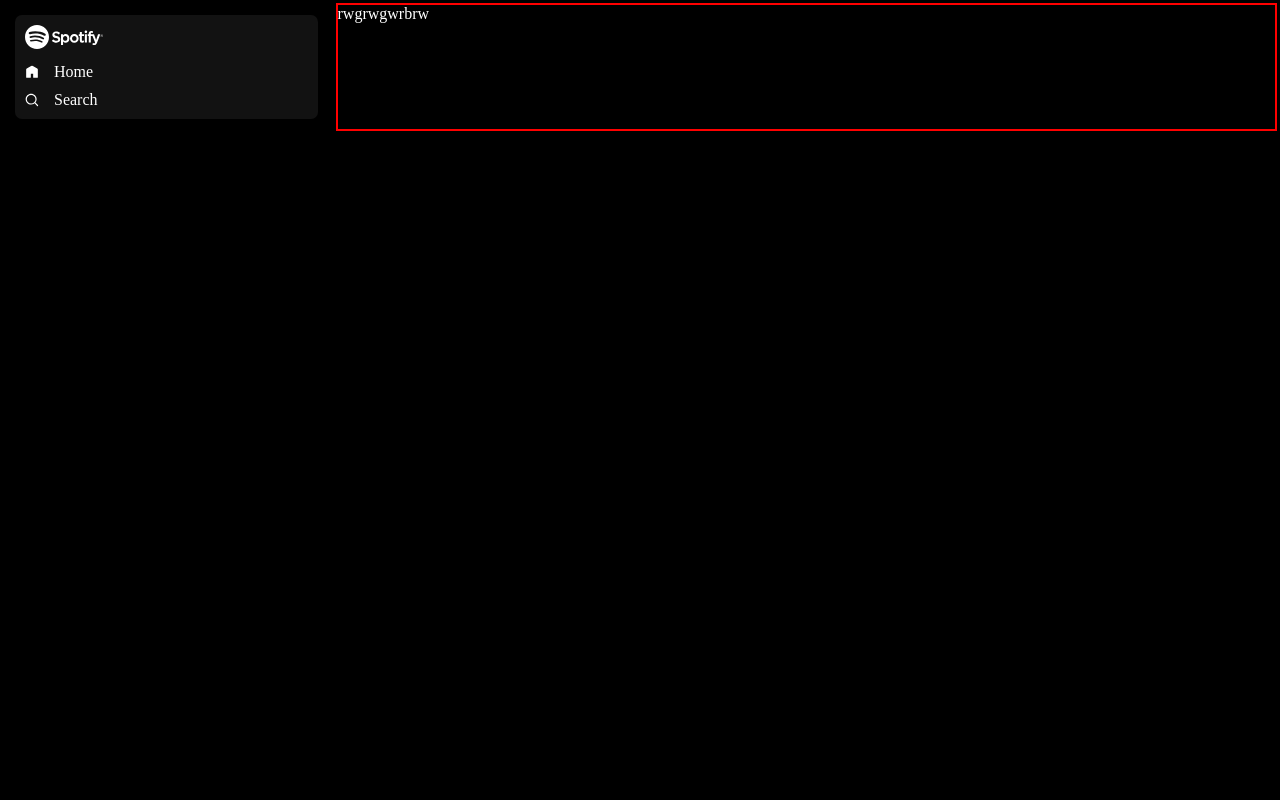
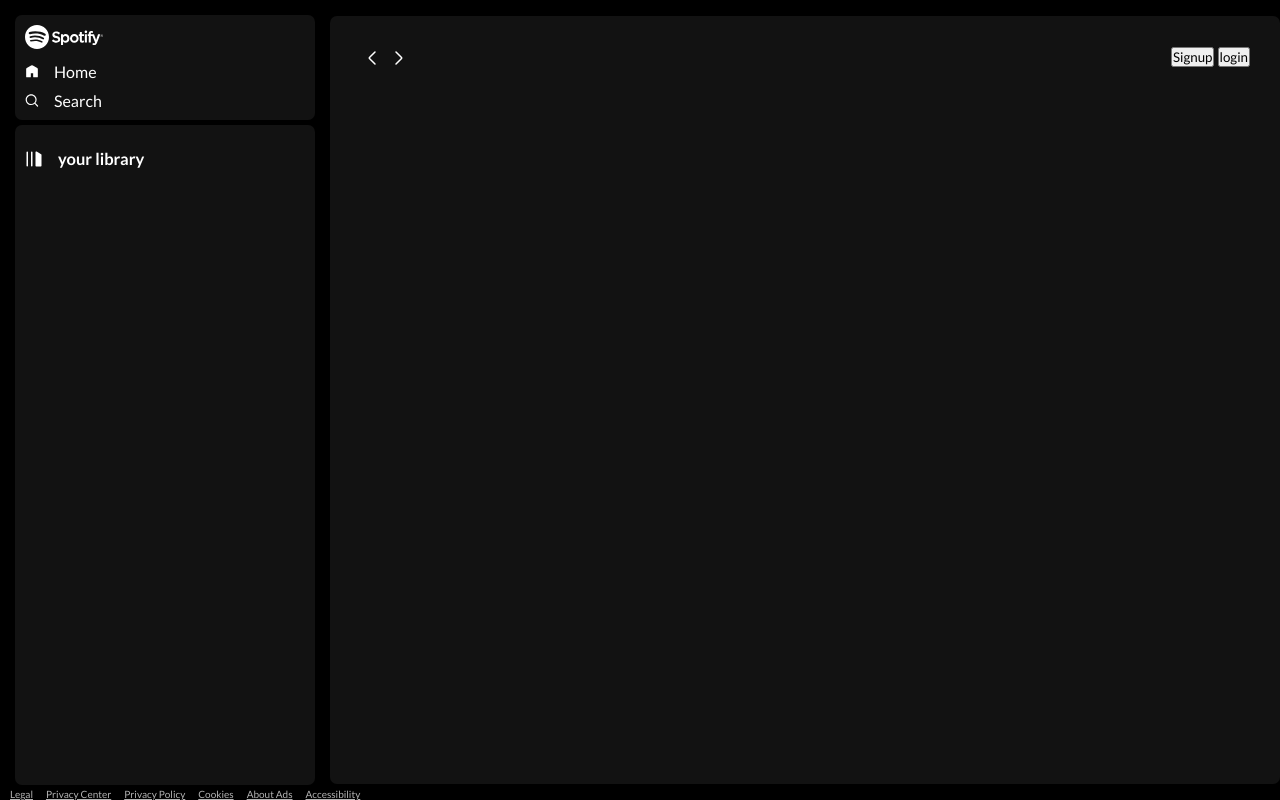
Before and after one commit to vidyarthinikhil09/Audion, a plain HTML site: page index.html in a window 1280 px wide. Drawn offline with Linux system fonts and the light colour scheme.

Commit message:
made some further changes and modifications

```diff
--- a/index.html
+++ b/index.html
@@ -14,7 +14,7 @@
     <div class="container bg-black">
         <div class="left">
 
-            <div class="home bg-grey rounded m-1">
+            <div class="home bg-grey rounded m-1 p-1">
                 <div class="logo">
                     <img class="invert" src="logo.svg" alt="">
                 </div>
@@ -24,11 +24,46 @@
                 </ul>
             </div>
 
-            <div class="library bg-grey rounded m-1"></div>
+            <div class="library bg-grey rounded m-1 p-1">
+                <div class="heading">
+                    <img class="invert" src="playlist.svg" alt="">
+                    <h2>
+                        your library
+                    </h2>
+                </div>
+            </div>
+            <div class="footer">
+                <div><a href="https://www.spotify.com/jp/legal/"><span>Legal</span></a></div>
+                <div><a href="https://www.spotify.com/jp/privacy/"><span>Privacy Center</span></a></div>
+                <div><a href="https://www.spotify.com/jp/legal/privacy-policy/"><span>Privacy Policy</span></a>
+                </div>
+                <div><a href="https://www.spotify.com/jp/legal/cookies-policy/"><span>Cookies</span></a></div>
+                <div><a href="https://www.spotify.com/jp/legal/privacy-policy/#s3"><span>About Ads</span></a></div>
+                <div><a href="https://www.spotify.com/jp/accessibility/"><span>Accessibility</span></a></div>
+            </div>
         </div>
 
 
-        <div class="right border">rwgrwgwrbrw</div>
+        <div class="right bg-grey rounded p-1">
+            <div class="header">
+                <div class="nav">
+                    <svg width="24" height="24" viewBox="0 0 24 24" fill="none" xmlns="http://www.w3.org/2000/svg">
+                        <path
+                            d="M15 6L9.70711 11.2929C9.37377 11.6262 9.20711 11.7929 9.20711 12C9.20711 12.2071 9.37377 12.3738 9.70711 12.7071L15 18"
+                            stroke="#ffffff" stroke-width="1.5" stroke-linecap="round" stroke-linejoin="round" />
+                    </svg>
+                    <svg width="24" height="24" viewBox="0 0 24 24" fill="none" xmlns="http://www.w3.org/2000/svg">
+                        <path
+                            d="M9 18L14.2929 12.7071C14.6262 12.3738 14.7929 12.2071 14.7929 12C14.7929 11.7929 14.6262 11.6262 14.2929 11.2929L9 6"
+                            stroke="#ffffff" stroke-width="1.5" stroke-linecap="round" stroke-linejoin="round" />
+                    </svg>
+                </div>
+                <div class="buttons">
+                    <button>Signup</button>
+                    <button>login</button>
+                </div>
+            </div>
+        </div>
     </div>
 </body>
 
--- a/style.css
+++ b/style.css
@@ -1,9 +1,15 @@
+
+@import url('https://fonts.googleapis.com/css2?family=Fredoka:wdth,wght@113.2,500&family=Lato:ital,wght@0,100;0,300;0,400;0,700;0,900;1,100;1,300;1,400;1,700;1,900&display=swap');
+
+
 *{
     padding: 0;
     margin: 0;
+    font-family: "Lato", sans-serif;
 }
 body{
     background-color: black;
+    color: white;
 }
 
 .container{
@@ -28,4 +34,50 @@ body{
     width: 14px;
     list-style: none;
     padding-top: 10px;
+    font-weight: 500;
 }
+
+.heading img{
+    width: 18px ;
+}
+
+.heading{
+    display: flex;
+    gap: 15px;
+    width:100%;
+    padding-top: 14px;
+    /* font-weight: bold; */
+    align-items: center;
+    font-size: 11px;
+}
+
+.library{
+    position: relative;
+    min-height: 80vh;
+}
+
+.footer{
+    display: flex;
+    font-size: 10px;
+    font-weight: 400;
+    gap: 13px;
+    position: absolute;
+    bottom: 0;
+
+}
+
+.footer a{
+    color:#b3b3b3;
+}
+
+.right{
+    margin: 16px 0;
+}
+.header{
+    display: flex;
+    justify-content: space-between;
+}
+
+.header > *{
+    padding: 20px;
+}
--- a/utility.css
+++ b/utility.css
@@ -35,3 +35,7 @@
 .m-1{
     margin: 5px;
 }
+
+.p-1{
+    padding: 10px;
+}
```
Also changed, not shown: playlist.svg (added).
